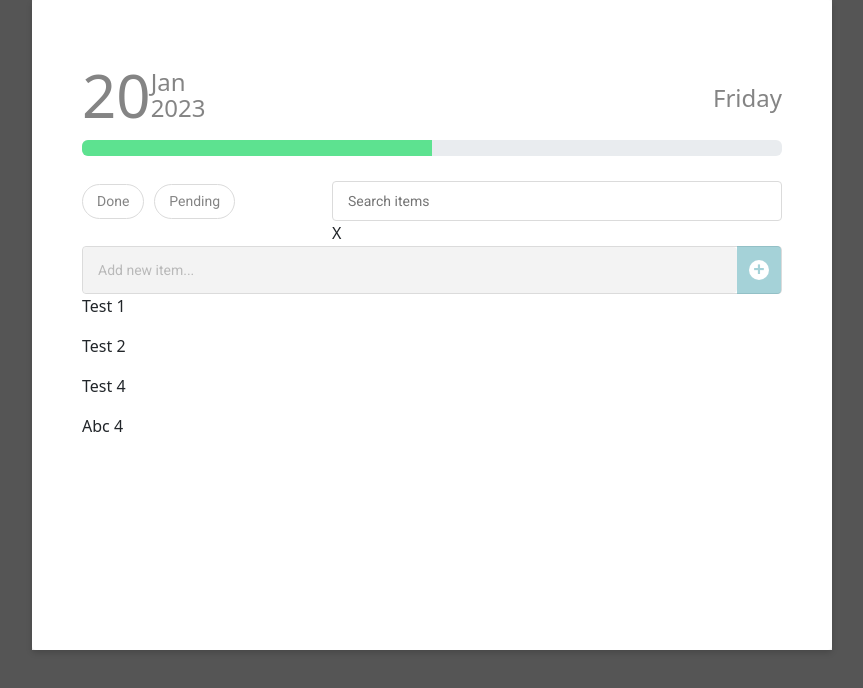
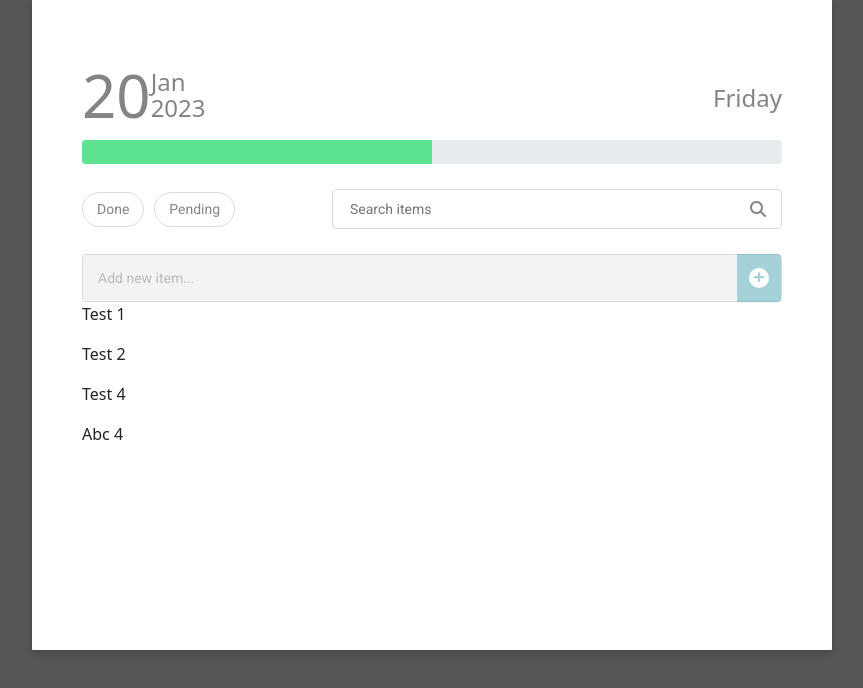
Before and after one commit to sizebay/frontend-challenge, a React (Create React App) app: page / in a window 1280 px wide. Shown: the top 688 px of the page, without its empty margins (208-1071 px from the left). Built offline with nearby package versions, Linux system fonts and the light colour scheme.

Commit message:
Finish search item input

```diff
--- a/package.json
+++ b/package.json
@@ -3,6 +3,10 @@
   "version": "0.1.0",
   "private": true,
   "dependencies": {
+    "@fortawesome/fontawesome-svg-core": "^6.2.1",
+    "@fortawesome/free-regular-svg-icons": "^6.2.1",
+    "@fortawesome/free-solid-svg-icons": "^6.2.1",
+    "@fortawesome/react-fontawesome": "^0.2.0",
     "@testing-library/jest-dom": "^5.16.5",
     "@testing-library/react": "^13.4.0",
     "@testing-library/user-event": "^13.5.0",
--- a/src/assets/styles/additem.css
+++ b/src/assets/styles/additem.css
@@ -30,6 +30,7 @@
 }
 
 .add-container input:focus {
+  color: #848484;
   background: #ffffff 0% 0% no-repeat padding-box;
   opacity: 1;
 }
--- a/src/assets/styles/progressbar.css
+++ b/src/assets/styles/progressbar.css
@@ -1,3 +1,8 @@
 .bg-green {
   background-color: #5de290 !important;
 }
+
+.progressbar {
+  height: 24px;
+  border-radius: 4px;
+}
--- a/src/assets/styles/searchbar.css
+++ b/src/assets/styles/searchbar.css
@@ -4,18 +4,25 @@
   padding: 25px 0px 25px;
 }
 
-.search-input {
-  outline: none;
+.search-input-container {
+  height: 40px;
   width: 450px;
-  height: 40px;
+  display: flex;
+  flex-wrap: nowrap;
+  justify-content: space-between;
   background: #ffffff 0% 0% no-repeat padding-box;
   border: 1px solid #dbdbdb;
   border-radius: 4px;
   opacity: 1;
+  align-items: center;
+  padding: 15px;
+}
+
+.search-input {
+  outline: none;
+  border: 0;
   font: normal normal normal 14px/19px Roboto;
-  letter-spacing: 0px;
   color: #848484;
-  padding: 15px;
 }
 
 .buttons {
@@ -36,12 +43,12 @@
   padding: 0.5em 1em;
 }
 
-.clear-search-field {
-  position: fixed;
-}
-
 .active {
   background: #f7f7f8 0% 0% no-repeat padding-box !important;
   border: 1px solid #4da6b3 !important;
   color: #4da6b3 !important;
 }
+
+.icon {
+  color: #848484;
+}
--- a/src/components/ProgressBar.js
+++ b/src/components/ProgressBar.js
@@ -18,7 +18,13 @@ function Progressbar(props) {
 
   return (
     <>
-      <ProgressBar now={now} variant='green' label={`${now}%`} visuallyHidden />
+      <ProgressBar
+        now={now}
+        variant='green'
+        label={`${now}%`}
+        visuallyHidden
+        className='progressbar'
+      />
     </>
   );
 }
--- a/src/components/Searchbar.js
+++ b/src/components/Searchbar.js
@@ -1,4 +1,11 @@
 import React from "react";
+
+import { FontAwesomeIcon } from "@fortawesome/react-fontawesome";
+import {
+  faClose,
+  faCross,
+  faMagnifyingGlass,
+} from "@fortawesome/free-solid-svg-icons";
 
 import "../assets/styles/searchbar.css";
 
@@ -49,7 +56,11 @@ export default function Searchbar(props) {
           }}
           className='clear-search-field'
         >
-          X
+          {props.search === "" ? (
+            <FontAwesomeIcon icon={faMagnifyingGlass} className='icon' />
+          ) : (
+            <FontAwesomeIcon icon={faClose} className='icon' />
+          )}
         </div>
       </div>
     </div>
```
Also changed, not shown: 1 other file (tests, documents, lock files or other folders).
